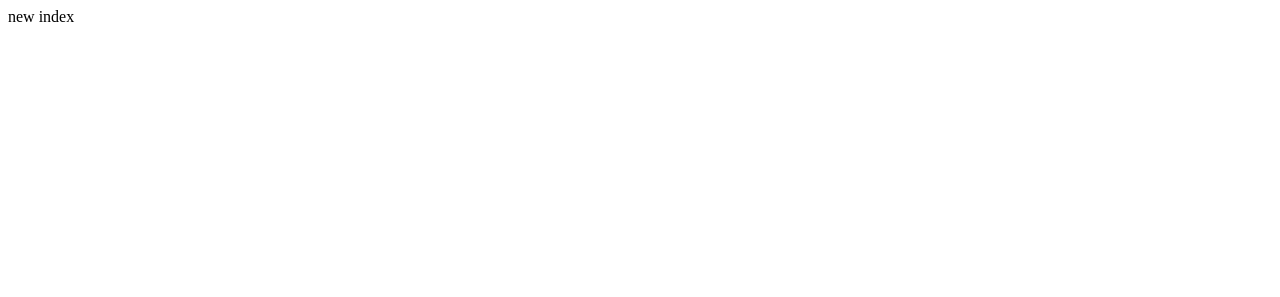
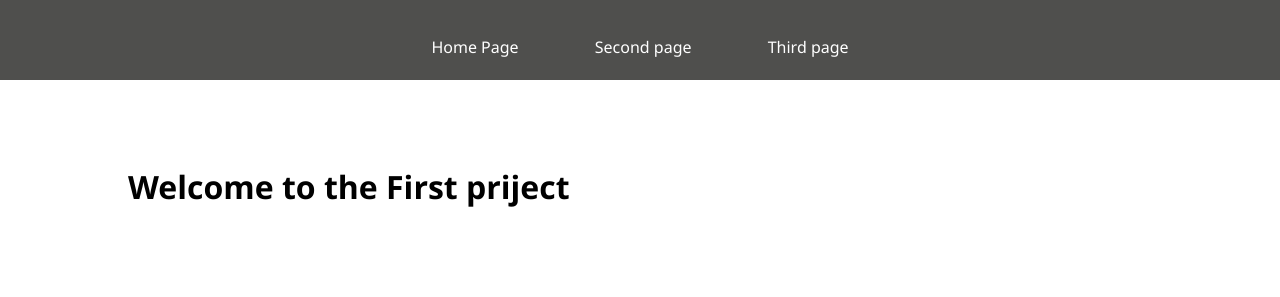
Before and after one commit to PavleMarinkovic95/prop-repo, a plain HTML site: page index.html in a window 1280 px wide. Drawn offline with Linux system fonts and the light colour scheme.

Commit message:
Initial CSS and small temporary changes
Will need a lot of touchups

```diff
--- /dev/null
+++ b/css/style.css
@@ -0,0 +1,31 @@
+body {
+    margin: 0;
+    padding: 0;
+    font-family: 'Segoe UI', Tahoma, Geneva, Verdana, sans-serif;
+
+}
+nav {
+    background-color: #4f4f4d;
+    text-align: center;
+    height: 10vh;
+    display: block;
+
+}
+nav a {
+    padding: 20px;
+    margin: 15px;
+    color: #fff;
+    display: inline-block;
+    border: 1px solid #4f4f4d;
+    text-decoration: none;
+
+}
+nav a:hover {
+    border: 1px solid #fff;
+    border-radius: 10%;
+}
+.page_head {
+    padding: 5% 10% 5% 10%;
+    color: black;
+
+}
--- a/index.html
+++ b/index.html
@@ -4,9 +4,16 @@
     <meta charset="UTF-8">
     <meta http-equiv="X-UA-Compatible" content="IE=edge">
     <meta name="viewport" content="width=device-width, initial-scale=1.0">
+    <link rel="stylesheet" href="css/style.css">
     <title>Document</title>
 </head>
 <body>
-    new index
+    <nav>
+        <a href="#">Home Page</a>
+        <a href="#">Second page</a>
+        <a href="#">Third page</a>
+
+    </nav>
+    <div class="page_head"><h1>Welcome to the First priject</h1></div>
 </body>
 </html>
```
